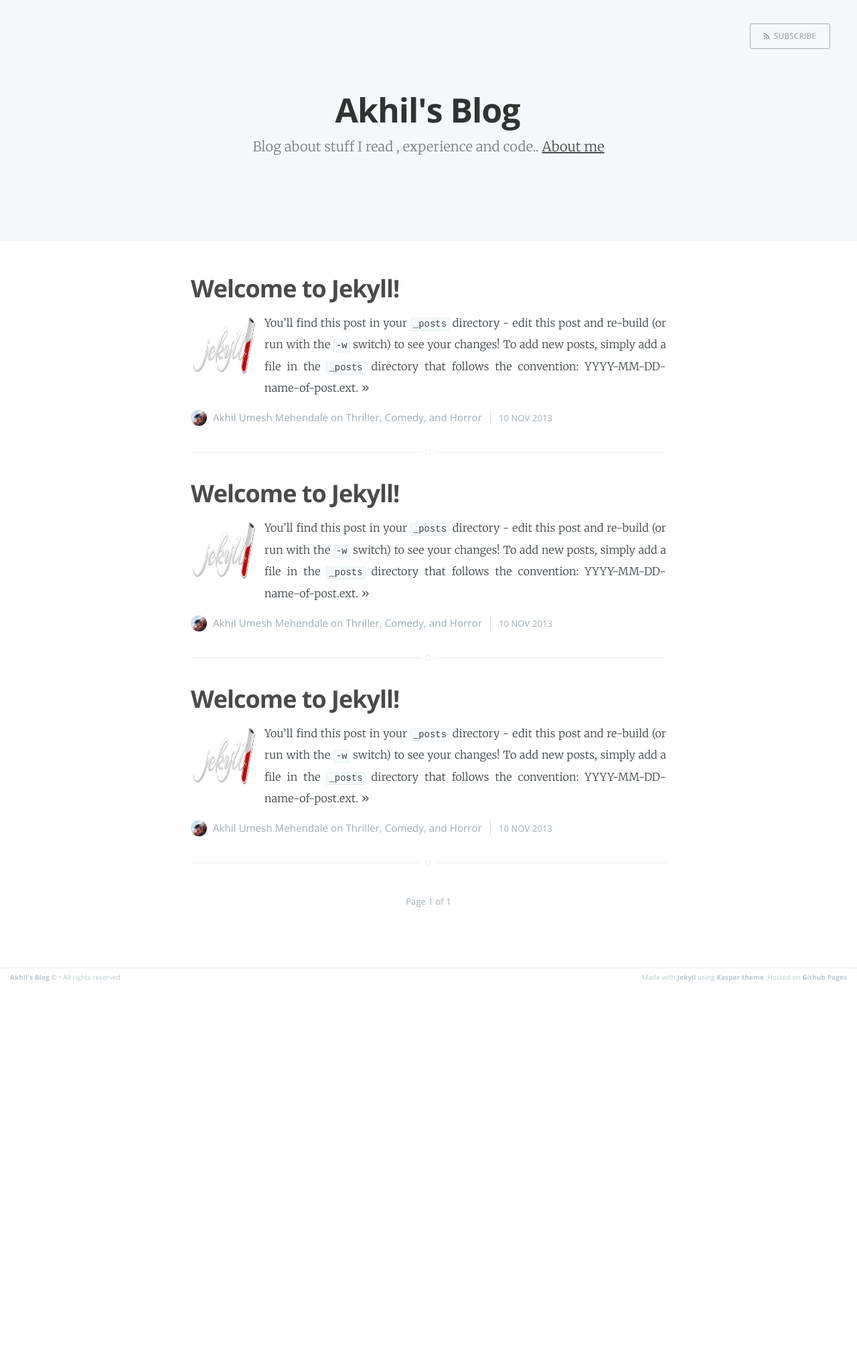
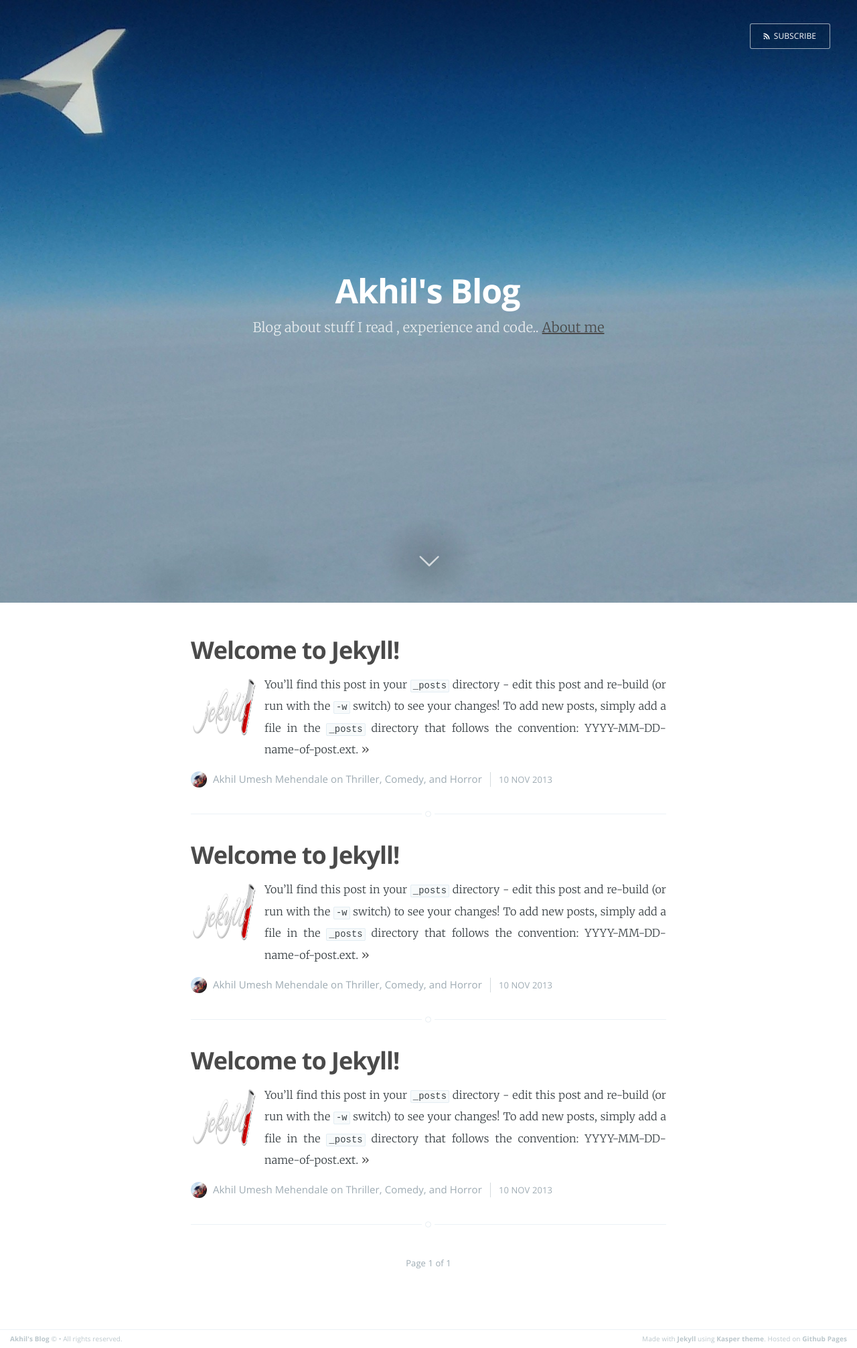
Before and after one commit to akhilum/akhilum.github.io, a Jekyll site: the page built from index.html, in a window 1280 px wide. Shown: the whole page at 67% size. Built offline with Jekyll 4.4.1, drawn with Linux system fonts in a browser that asks for light colours; Markdown is read by kramdown in place of the engine named in the settings; the list of posts is cut into pages by our own code; before the commit the page ends 1473 px from its top, so only the background shows below that.

Commit message:
Cover Image

```diff
--- a/index.html
+++ b/index.html
@@ -1,7 +1,7 @@
 ---
 layout: default
 title: Home
-cover: false
+cover: /assets/images/cover.jpg
 about: 'about.html'
 ---
 
```
Also changed, not shown: assets/images/cover.jpg (added).
